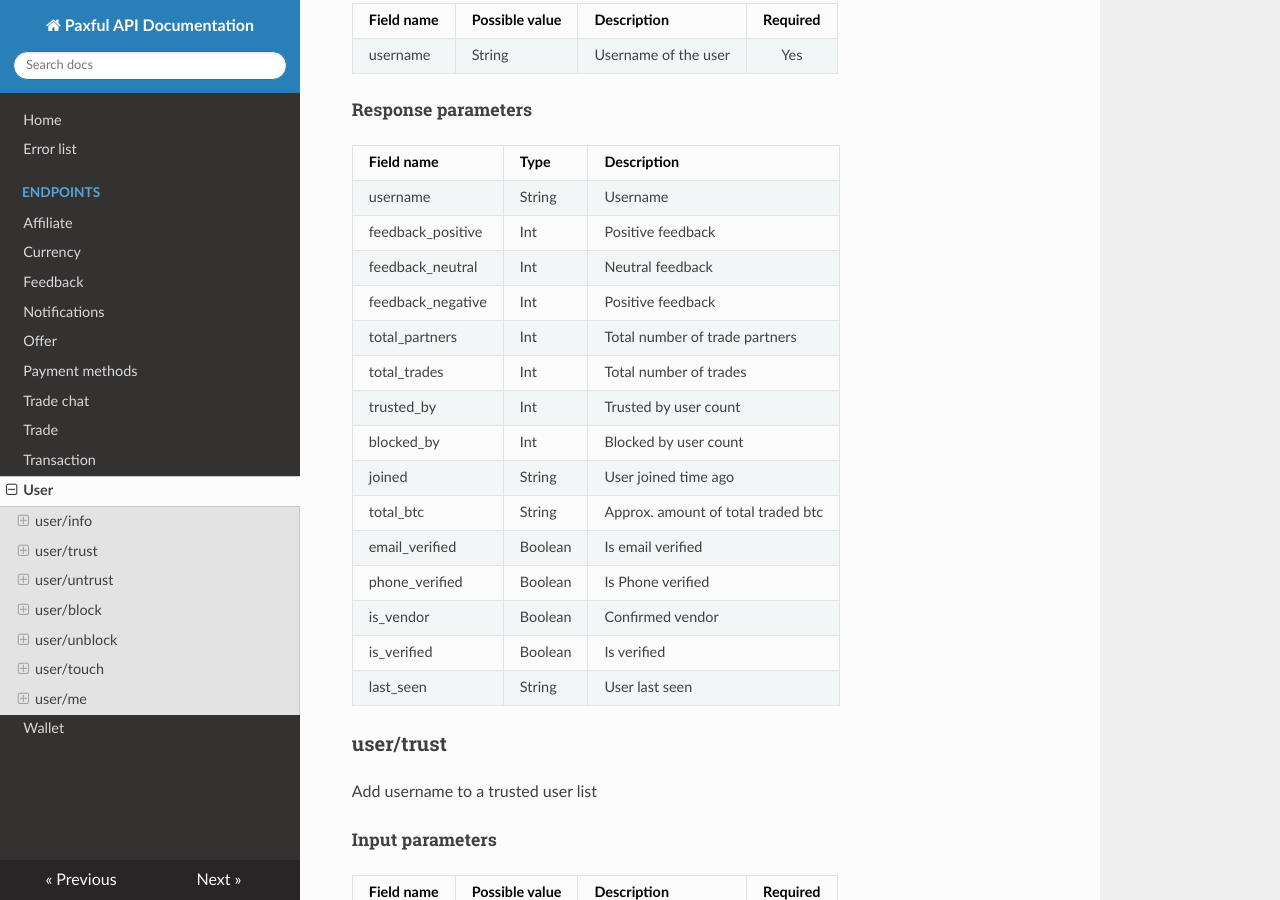
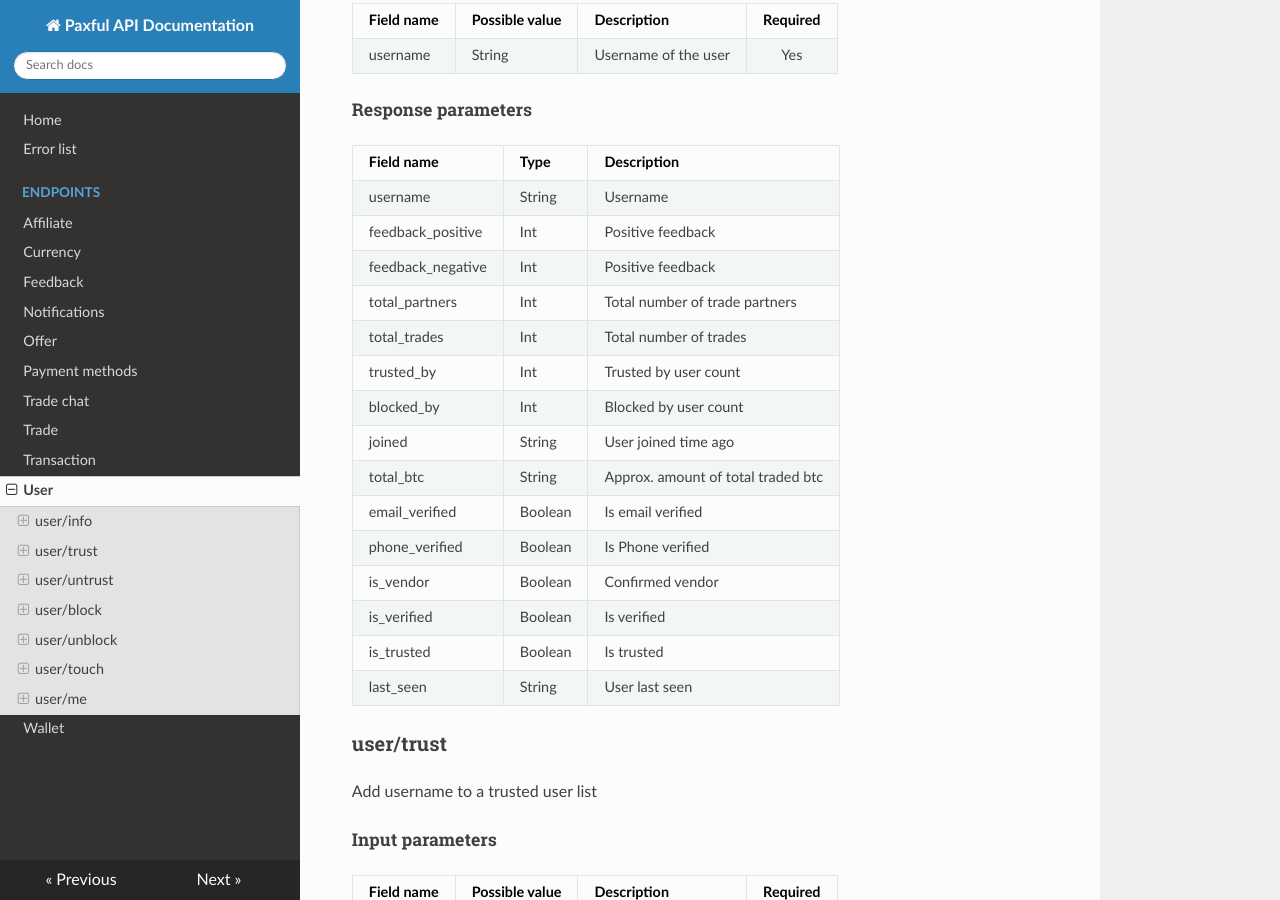
Before and after one commit to paxful/api-docs, an MkDocs documentation site: the page built from docs/endpoints/user.md, in a window 1280 px wide and 900 px high, scrolled down 297 px. Built offline with MkDocs 1.6.1, drawn with Linux system fonts in a browser that asks for light colours; nearby versions of some CDN libraries; some of the changed text lies outside the part shown.

```diff
--- a/docs/endpoints/user.md
+++ b/docs/endpoints/user.md
@@ -16,7 +16,6 @@ Fetch information for a user
 | ----------------- | -------| ----------- |
 | username          | String | Username |
 | feedback_positive | Int    | Positive feedback |
-| feedback_neutral  | Int | Neutral feedback |
 | feedback_negative | Int | Positive feedback |
 | total_partners    | Int | Total number of trade partners |
 | total_trades      | Int | Total number of trades |
@@ -28,6 +27,7 @@ Fetch information for a user
 | phone_verified    | Boolean | Is Phone verified |
 | is_vendor         | Boolean | Confirmed vendor |
 | is_verified       | Boolean | Is verified |
+| is_trusted       | Boolean | Is trusted |
 | last_seen         | String | User last seen |
 
 ### user/trust
@@ -114,7 +114,6 @@ None
 | ----------------- | -------| ----------- |
 | username          | String | Username |
 | feedback_positive | Int    | Positive feedback |
-| feedback_neutral  | Int | Neutral feedback |
 | feedback_negative | Int | Positive feedback |
 | total_partners    | Int | Total number of trade partners |
 | total_trades      | Int | Total number of trades |
@@ -126,4 +125,5 @@ None
 | phone_verified    | Boolean | Is Phone verified |
 | is_vendor         | Boolean | Confirmed vendor |
 | is_verified       | Boolean | Is verified |
+| is_trusted       | Boolean | Is trusted |
 | last_seen         | String | User last seen |
```
